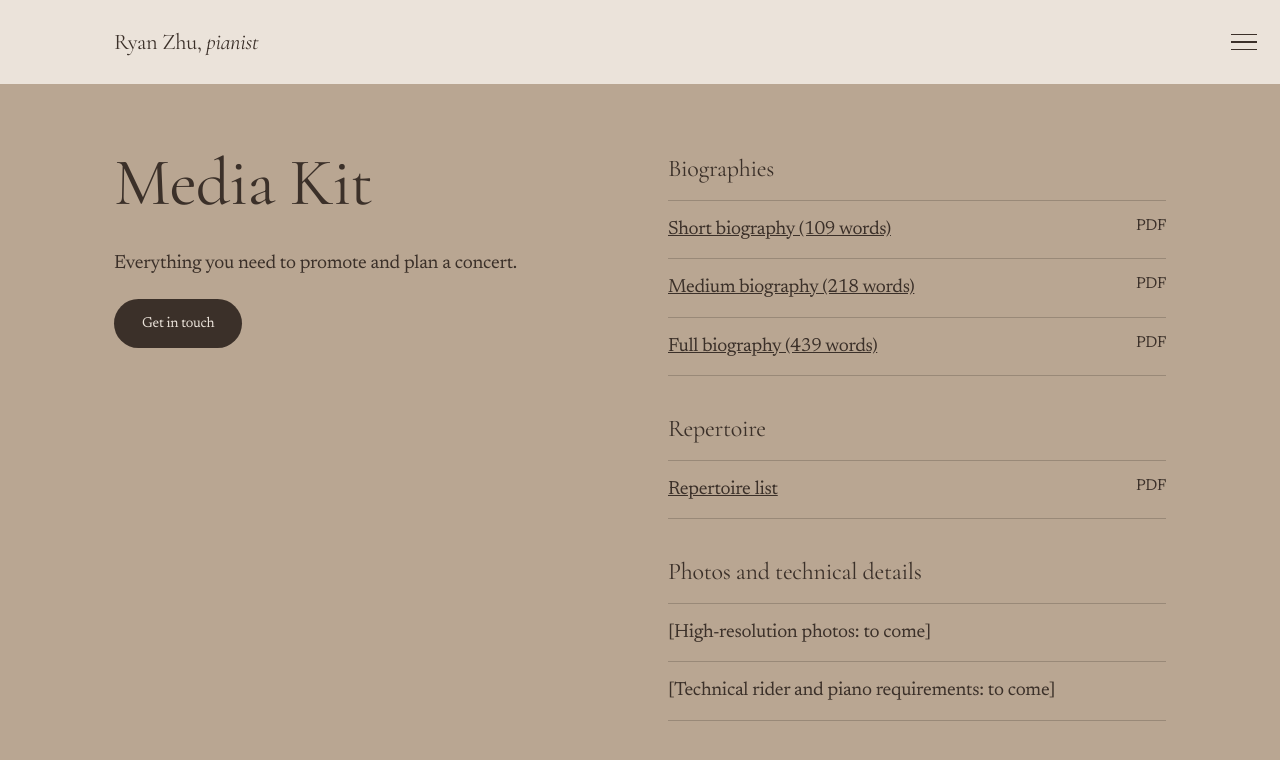
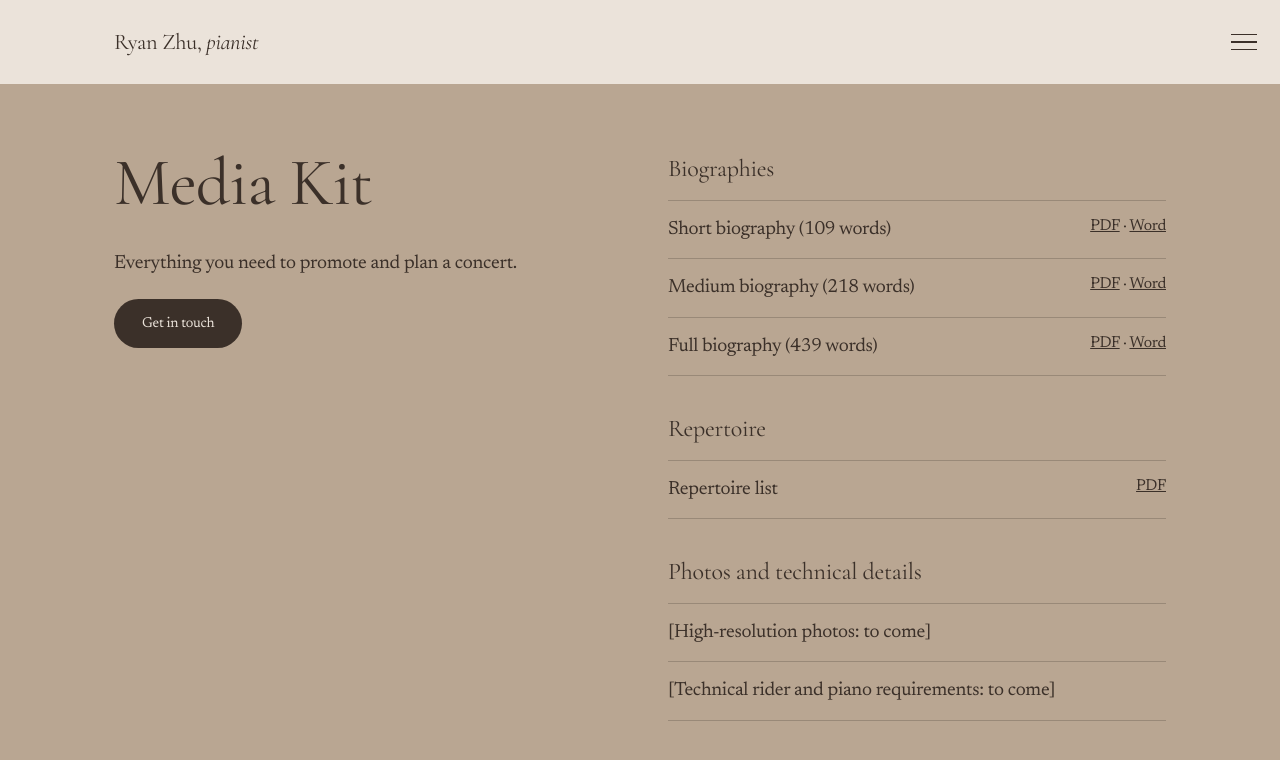
Before and after one commit to ryanzhu193/ryanzhupiano-site, a plain HTML site: page media-kit.html in a window 1280 px wide. Drawn offline with nearby package versions, Linux system fonts and the light colour scheme.

Commit message:
Media Kit: add Word versions of the three bios
Co-Authored-By: Claude Opus 5.5 <noreply@anthropic.com>
Claude-Session: https://claude.ai/code/session_01YSXi5TCLcxBeuMHbqXuFrn

```diff
--- a/media-kit.html
+++ b/media-kit.html
@@ -26,8 +26,8 @@
 <a class="btn" href="contact.html">Get in touch</a>
 </div>
 <div>
-<div class="kit-group"><h3>Biographies</h3><ul class="kit"><li><a href="Ryan-Zhu-Bio-109-words.pdf" download>Short biography (109 words)</a><small>PDF</small></li><li><a href="Ryan-Zhu-Bio-218-words.pdf" download>Medium biography (218 words)</a><small>PDF</small></li><li><a href="Ryan-Zhu-Bio-439-words.pdf" download>Full biography (439 words)</a><small>PDF</small></li></ul></div>
-<div class="kit-group"><h3>Repertoire</h3><ul class="kit"><li><a href="Ryan-Zhu-Repertoire-List.pdf" download>Repertoire list</a><small>PDF</small></li></ul></div>
+<div class="kit-group"><h3>Biographies</h3><ul class="kit"><li><span>Short biography (109 words)</span><small><a href="Ryan-Zhu-Bio-109-words.pdf" download>PDF</a> · <a href="Ryan-Zhu-Bio-109-words.docx" download>Word</a></small></li><li><span>Medium biography (218 words)</span><small><a href="Ryan-Zhu-Bio-218-words.pdf" download>PDF</a> · <a href="Ryan-Zhu-Bio-218-words.docx" download>Word</a></small></li><li><span>Full biography (439 words)</span><small><a href="Ryan-Zhu-Bio-439-words.pdf" download>PDF</a> · <a href="Ryan-Zhu-Bio-439-words.docx" download>Word</a></small></li></ul></div>
+<div class="kit-group"><h3>Repertoire</h3><ul class="kit"><li><span>Repertoire list</span><small><a href="Ryan-Zhu-Repertoire-List.pdf" download>PDF</a></small></li></ul></div>
 <div class="kit-group"><h3>Photos and technical details</h3><ul class="kit"><li>[High-resolution photos: to come]</li><li>[Technical rider and piano requirements: to come]</li></ul></div>
 </div>
 </div></div>
```
Also changed, not shown: 3 other files.
